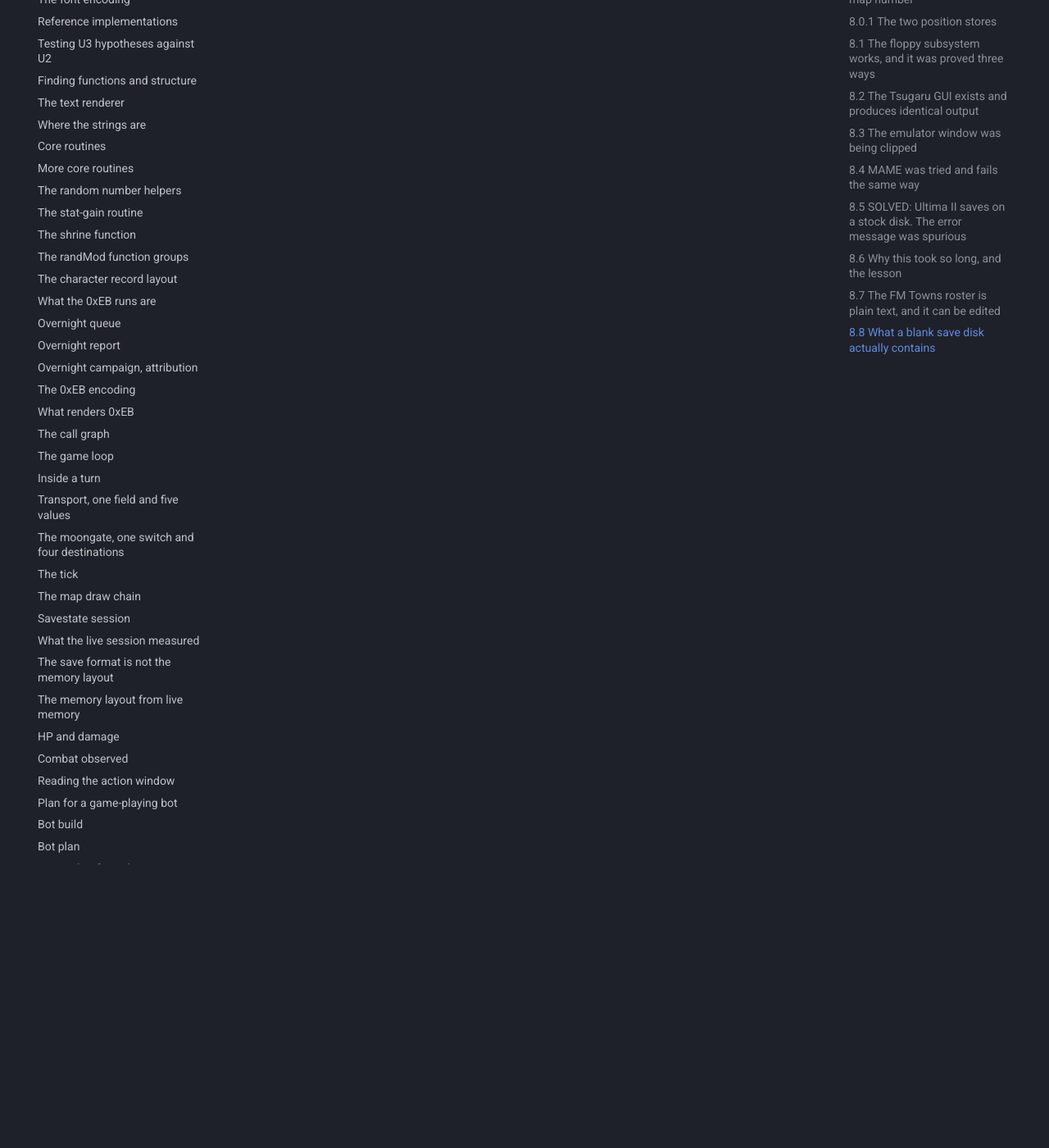
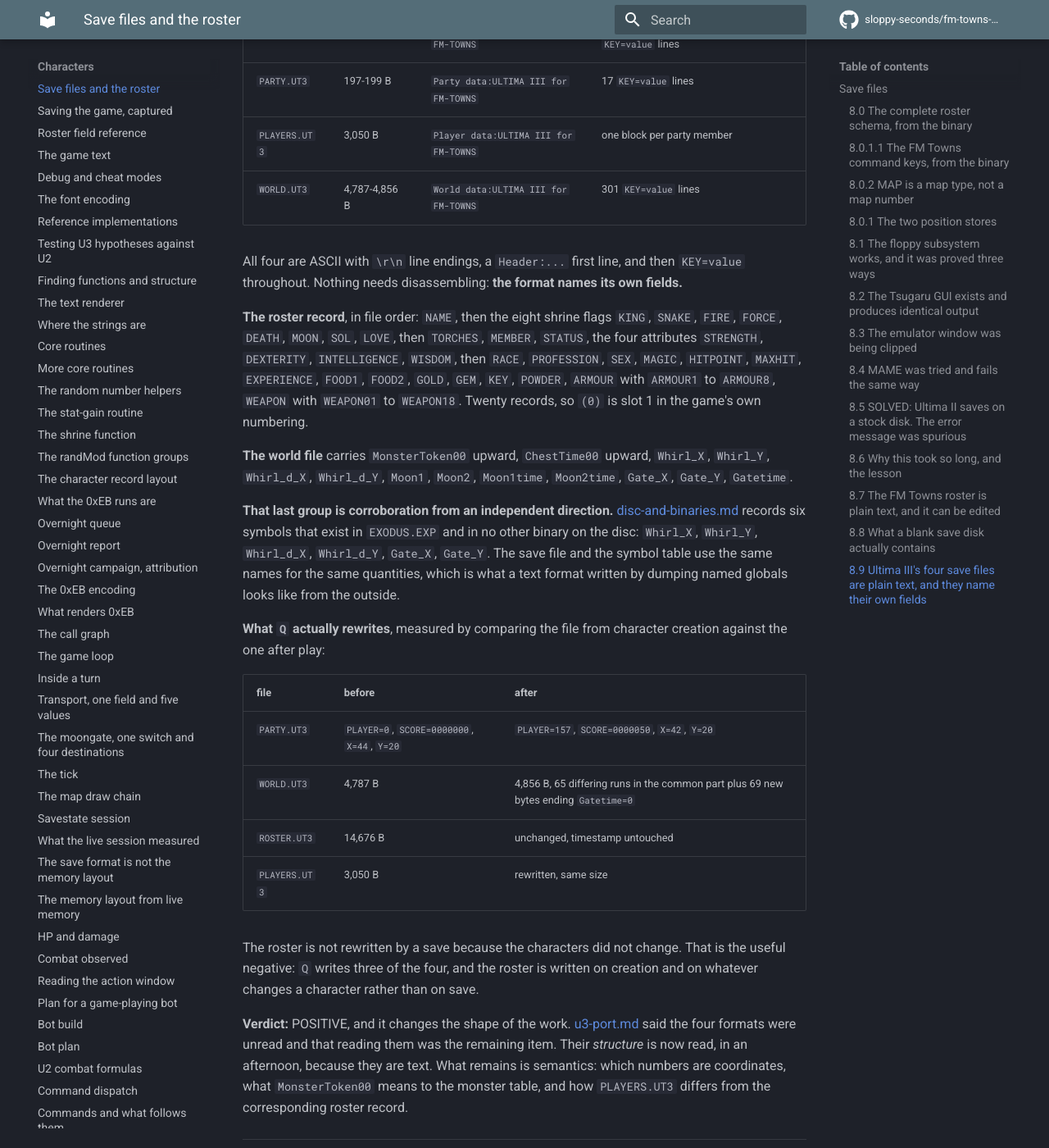
Before and after one commit to sloppy-seconds/fm-towns-ultima, an MkDocs documentation site: the page built from docs/save-files.md, in a window 1280 px wide and 1400 px high, scrolled down 17150 px. Shown: the whole window at 82% size. Built offline with MkDocs 1.6.1 and Material for MkDocs 9.7.7, drawn with Linux system fonts in a browser that asks for light colours; comment, search, counter and statistics services are not loaded; some of the changed text lies outside the part shown.

Commit message:
u3: the four save files are plain text, and they name their own fields
Nobody had looked, and everyone had assumed binary. A save written by the port
after a played session answers it: all four files are ASCII with CRLF, a
'Header:ULTIMA III for FM-TOWNS' first line, and KEY=value from there on.

  ROSTER.UT3   20 records, (n)NAME then 56 indented fields: the eight shrine
               flags, TORCHES, MEMBER, STATUS, the four attributes, RACE,
               PROFESSION, SEX, MAGIC, HITPOINT, MAXHIT, EXPERIENCE, FOOD1/2,
               GOLD, GEM, KEY, POWDER, ARMOUR1-8, WEAPON01-18
  PARTY.UT3    MODE, LANGUAGE, PLAYER, SCORE, MEMBER, X, Y, PLAYER1-4, WEAPON,
               ARMOUR, MAGIC
  PLAYERS.UT3  one block per member, 234 lines
  WORLD.UT3    MonsterToken NN, ChestTime NN, Whirl_X/Y/d_X/d_Y, Moon1/2 and
               their times, Gate_X/Y and Gatetime

The world field names are corroboration from an independent direction: six of
them are symbols that exist in EXODUS.EXP and in no other binary on the disc
(disc-and-binaries.md). A save format and a symbol table using the same names
for the same quantities is what dumping named globals looks like from outside.

What Q rewrites, measured against the creation-time save: PARTY PLAYER 0->157,
SCORE 0000000->0000050, X 44->42; WORLD 4787->4856 bytes; PLAYERS rewritten at
the same size; ROSTER untouched, which is the useful negative, since a save does
not change a character.

So the item narrows from 'read the formats' to 'name the semantics', and
u3-port.md's claim that the formats were unread is corrected in the same commit.

docs/save-files.md 8.9 owns it.

```diff
--- a/docs/save-files.md
+++ b/docs/save-files.md
@@ -699,6 +699,53 @@
 
 ---
 
+### 8.9 Ultima III's four save files are plain text, and they name their own fields
+
+**Tried:** read the four files `EXODUS.EXP` writes, rather than treating them as binary because nobody had looked.
+
+**Measured 2026-11-10**, from a save the port wrote after a played session (entered a town, fought, died, `Q` to save):
+
+| file | size | first line | shape |
+|---|---|---|---|
+| `ROSTER.UT3` | 14,676 B | `Roster data:ULTIMA III for FM-TOWNS` | 20 records, `(n)NAME=` then 56 indented `KEY=value` lines |
+| `PARTY.UT3` | 197-199 B | `Party data:ULTIMA III for FM-TOWNS` | 17 `KEY=value` lines |
+| `PLAYERS.UT3` | 3,050 B | `Player data:ULTIMA III for FM-TOWNS` | one block per party member |
+| `WORLD.UT3` | 4,787-4,856 B | `World data:ULTIMA III for FM-TOWNS` | 301 `KEY=value` lines |
+
+All four are ASCII with `\r\n` line endings, a `Header:...` first line, and then `KEY=value` throughout. Nothing needs
+disassembling: **the format names its own fields.**
+
+**The roster record**, in file order: `NAME`, then the eight shrine flags `KING`, `SNAKE`, `FIRE`, `FORCE`, `DEATH`,
+`MOON`, `SOL`, `LOVE`, then `TORCHES`, `MEMBER`, `STATUS`, the four attributes `STRENGTH`, `DEXTERITY`,
+`INTELLIGENCE`, `WISDOM`, then `RACE`, `PROFESSION`, `SEX`, `MAGIC`, `HITPOINT`, `MAXHIT`, `EXPERIENCE`,
+`FOOD1`, `FOOD2`, `GOLD`, `GEM`, `KEY`, `POWDER`, `ARMOUR` with `ARMOUR1` to `ARMOUR8`, `WEAPON` with `WEAPON01` to
+`WEAPON18`. Twenty records, so `(0)` is slot 1 in the game's own numbering.
+
+**The world file** carries `MonsterToken00` upward, `ChestTime00` upward, `Whirl_X`, `Whirl_Y`, `Whirl_d_X`,
+`Whirl_d_Y`, `Moon1`, `Moon2`, `Moon1time`, `Moon2time`, `Gate_X`, `Gate_Y`, `Gatetime`.
+
+**That last group is corroboration from an independent direction.** [disc-and-binaries.md](disc-and-binaries.md)
+records six symbols that exist in `EXODUS.EXP` and in no other binary on the disc: `Whirl_X`, `Whirl_Y`, `Whirl_d_X`,
+`Whirl_d_Y`, `Gate_X`, `Gate_Y`. The save file and the symbol table use the same names for the same quantities, which
+is what a text format written by dumping named globals looks like from the outside.
+
+**What `Q` actually rewrites**, measured by comparing the file from character creation against the one after play:
+
+| file | before | after |
+|---|---|---|
+| `PARTY.UT3` | `PLAYER=0`, `SCORE=0000000`, `X=44`, `Y=20` | `PLAYER=157`, `SCORE=0000050`, `X=42`, `Y=20` |
+| `WORLD.UT3` | 4,787 B | 4,856 B, 65 differing runs in the common part plus 69 new bytes ending `Gatetime=0` |
+| `ROSTER.UT3` | 14,676 B | unchanged, timestamp untouched |
+| `PLAYERS.UT3` | 3,050 B | rewritten, same size |
+
+The roster is not rewritten by a save because the characters did not change. That is the useful negative: `Q` writes
+three of the four, and the roster is written on creation and on whatever changes a character rather than on save.
+
+**Verdict:** POSITIVE, and it changes the shape of the work. [u3-port.md](u3-port.md) said the four formats were unread
+and that reading them was the remaining item. Their *structure* is now read, in an afternoon, because they are text. What
+remains is semantics: which numbers are coordinates, what `MonsterToken00` means to the monster table, and how
+`PLAYERS.UT3` differs from the corresponding roster record.
+
 ---
 
 **[The save disk](save-disk.md)** **[Open questions](open-questions.md)**
```
Also changed, not shown: docs/u3-port.md (+3 -3 lines).
